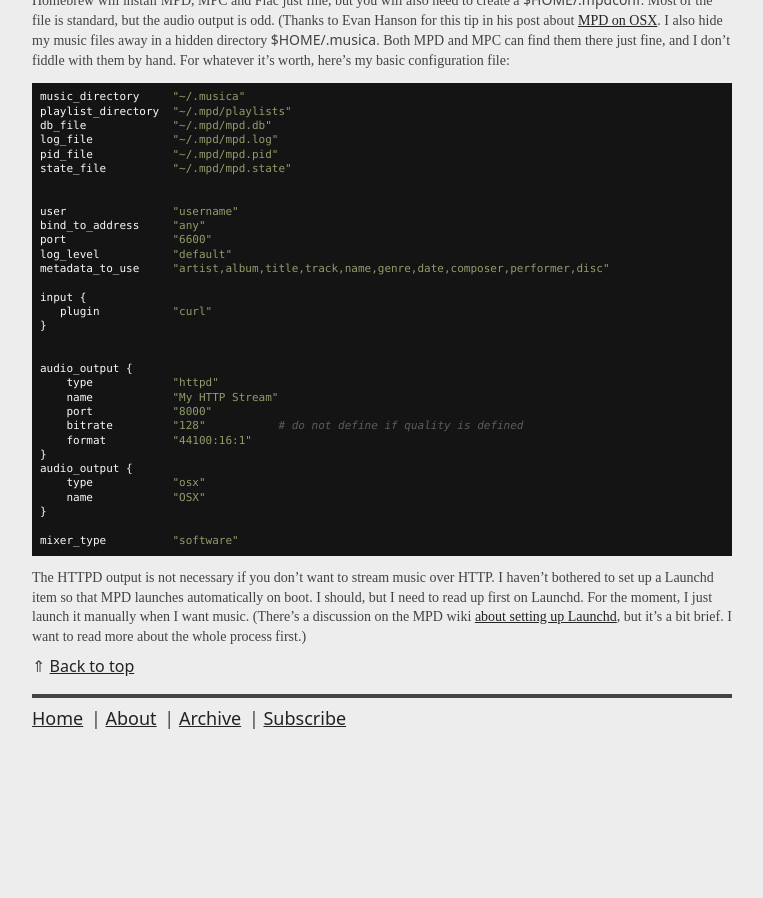
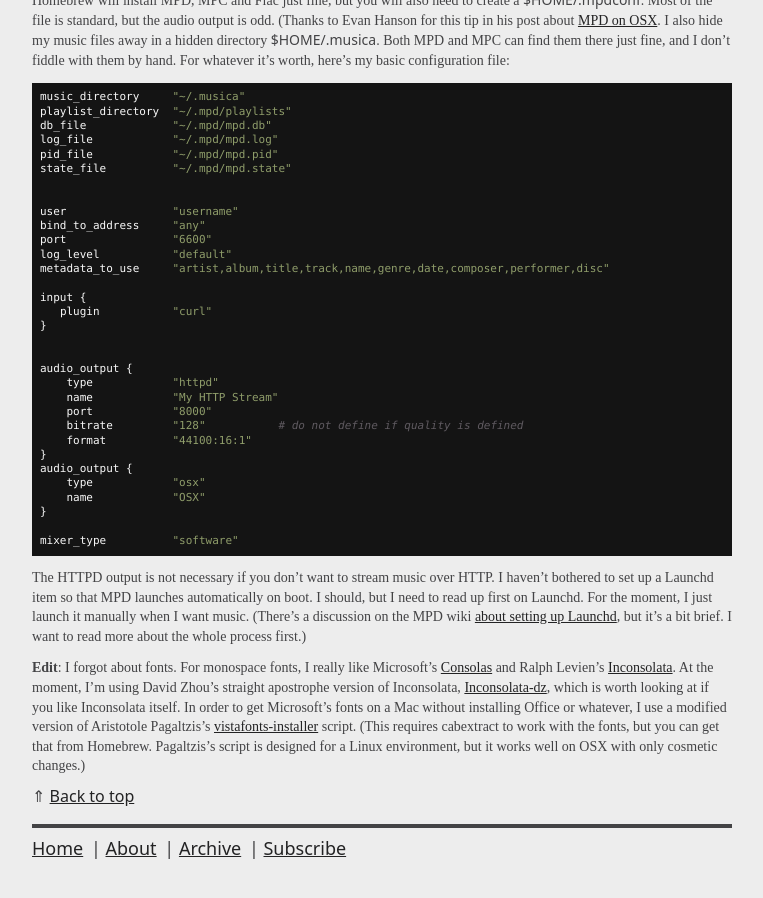
Before and after one commit to strogo/ithaca, a Jekyll site: the page built from _posts/2010-05-23-upgrade-osx.md, in a window 1280 px wide and 900 px high, scrolled down 1408 px. Shown: the whole window, without its empty margins (258-1021 px from the left). Built offline with Jekyll 4.4.1, drawn with Linux system fonts in a browser that asks for light colours; Markdown is read by kramdown in place of the engine named in the settings; comment, search, counter and statistics services are not loaded; before the commit the page ends 2178 px from its top, so only the background shows below that.

Commit message:
Add notes on fonts

```diff
--- a/_posts/2010-05-23-upgrade-osx.md
+++ b/_posts/2010-05-23-upgrade-osx.md
@@ -86,6 +86,8 @@ mixer_type          <span class="string string_quoted string_quoted_double strin
 
 The HTTPD output is not necessary if you don't want to stream music over HTTP. I haven't bothered to set up a Launchd item so that MPD launches automatically on boot. I should, but I need to read up first on Launchd. For the moment, I just launch it manually when I want music. (There's a discussion on the MPD wiki [about setting up Launchd][launchd], but it's a bit brief. I want to read more about the whole process first.)
 
+__Edit__: I forgot about fonts. For monospace fonts, I really like Microsoft's [Consolas][consolas] and Ralph Levien's [Inconsolata][inconsolata]. At the moment, I'm using David Zhou's straight apostrophe version of Inconsolata, [Inconsolata-dz][inconsolata-dz], which is worth looking at if you like Inconsolata itself. In order to get Microsoft's fonts on a Mac without installing Office or whatever, I use a modified version of Aristotole Pagaltzis's [vistafonts-installer][vistafonts] script. (This requires cabextract to work with the fonts, but you can get that from Homebrew. Pagaltzis's script is designed for a Linux environment, but it works well on OSX with only cosmetic changes.)
+
 [fink]: http://www.finkproject.org/
 [macports]: http://www.macports.org/
 [rudix]: http://rudix.org/
@@ -104,3 +106,7 @@ The HTTPD output is not necessary if you don't want to stream music over HTTP. I
 [growl]: http://growl.info/
 [getmail]: http://pyropus.ca/software/getmail/
 [launchd]: http://mpd.wikia.com/wiki/MPD_on_OSX#LaunchD
+[consolas]: http://www.microsoft.com/typography/ClearTypeFonts.mspx
+[inconsolata]: http://www.levien.com/type/myfonts/inconsolata.html
+[inconsolata-dz]: http://nodnod.net/2009/feb/12/adding-straight-single-and-double-quotes-inconsola/
+[vistafonts]: http://plasmasturm.org/code/vistafonts-installer/vistafonts-installer
```
